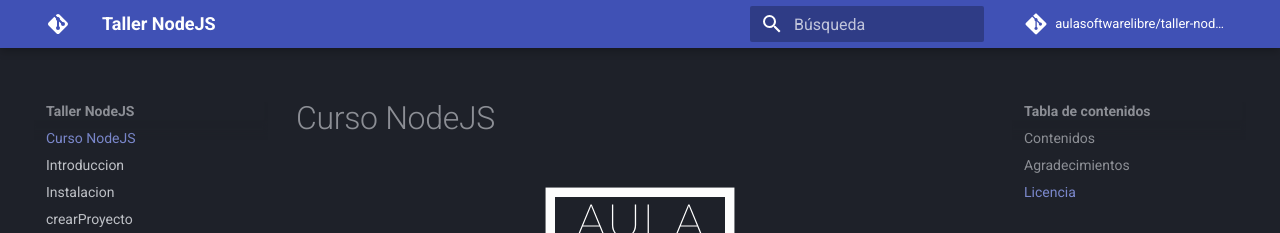
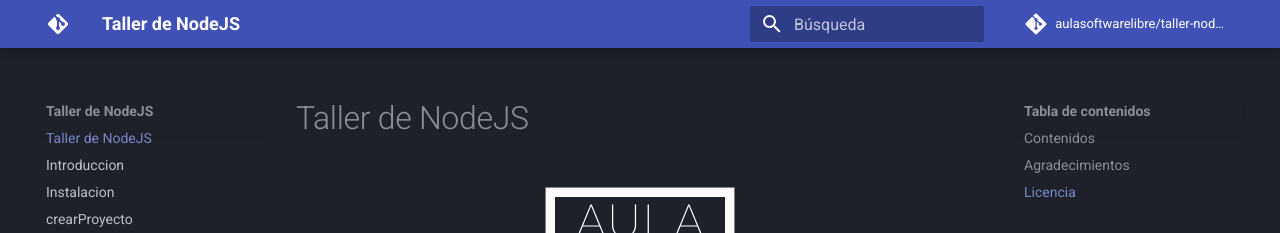
Before and after one commit to aulasoftwarelibre/taller-nodeJs, an MkDocs documentation site: the page built from docs/index.md, in a window 1280 px wide and 1309 px high. Shown: the top 233 px of the window. Built offline with MkDocs 1.6.1 and Material for MkDocs 9.7.7, drawn with Linux system fonts in a browser that asks for light colours; comment, search, counter and statistics services are not loaded.

Commit message:
little Fixes

```diff
--- a/docs/index.md
+++ b/docs/index.md
@@ -1,4 +1,4 @@
-# Curso NodeJS
+# Taller de NodeJS
 
 ![Aula Software Libre de la UCO](images/logo-cuadrado-invertido.svg)
 
--- a/mkdocs.yml
+++ b/mkdocs.yml
@@ -1,4 +1,4 @@
-site_name: "Taller NodeJS"
+site_name: "Taller de NodeJS"
 site_author: "Aula de Software Libre <aulasoftwarelibre@uco.es>"
 site_description: "Documentacion del taller de NodeJs impartido por @Leivaa21 en aula de software libre"
 site_url: "https://github.com/aulasoftwarelibre/taller-nodeJs"
```
